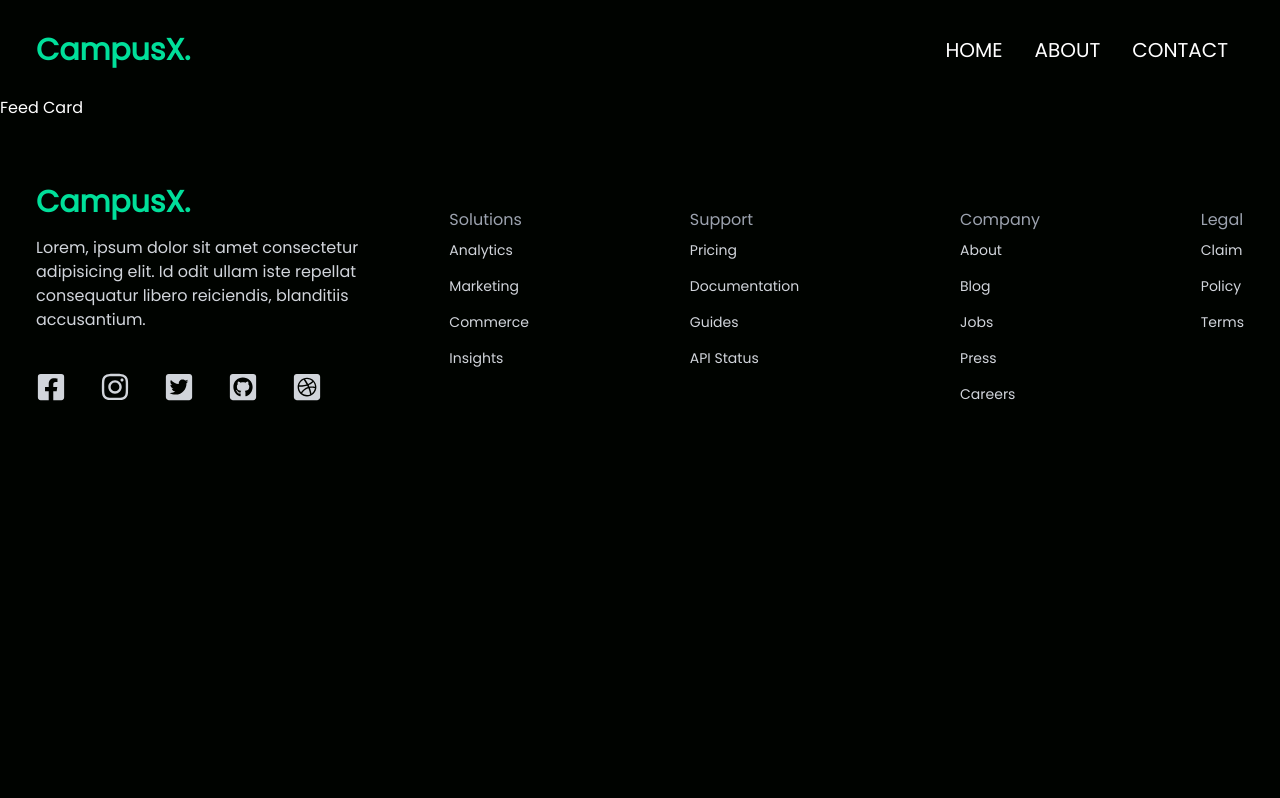
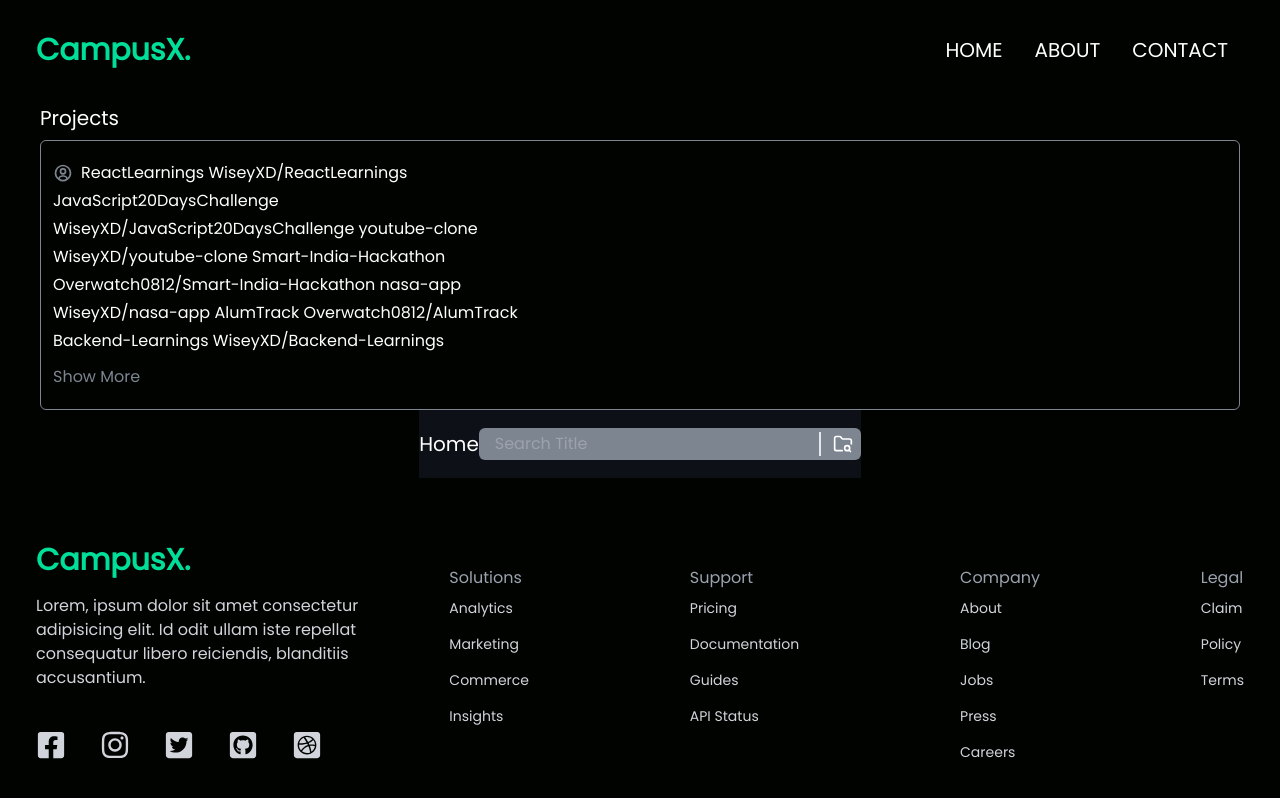
Before and after one commit to Overwatch0812/NASAX, a React (Vite) app in the folder frontend/: page /feed in a window 1280 px wide. Shown: the top 798 px of the page. Built offline with nearby package versions, Linux system fonts and the light colour scheme.

Commit message:
Working on Feedpage

```diff
--- a/frontend/src/components/FeedCard.jsx
+++ b/frontend/src/components/FeedCard.jsx
@@ -1,3 +1,3 @@
 export default function FeedCard() {
-	return <div>Feed Card</div>;
+	return <div></div>;
 }
--- a/frontend/src/components/FeedPage.jsx
+++ b/frontend/src/components/FeedPage.jsx
@@ -1,8 +1,14 @@
 import FeedCard from "./FeedCard";
+import Search from "./Search";
+import Sidebar from "./Sidebar";
 export default function FeedPage() {
 	return (
-		<div className="text-white">
-			<FeedCard />
+		<div className="max-w-[1200px] md:mx-auto flex flex-col mx-3 text-white">
+			<Sidebar />
+			<div className="max-w-[1200px] md:mx-auto bg-baseBG">
+				<Search />
+				<FeedCard />
+			</div>
 		</div>
 	);
 }
--- /dev/null
+++ b/frontend/src/components/Search.jsx
@@ -0,0 +1,21 @@
+import { LuFolderSearch } from "react-icons/lu";
+
+export default function Search() {
+	return (
+		<div className="w-full flex justify-between items-center my-3">
+			<div className="">
+				<h3 className="text-xl my-2">Home</h3>
+			</div>
+			<div className="bg-cardGrey flex gap-3 px-2 rounded-md">
+				<input
+					type="text"
+					className="bg-cardGrey px-2 my-1 border-r-2 text-white"
+					placeholder="Search Title"
+				/>
+				<button>
+					<LuFolderSearch size={20} />
+				</button>
+			</div>
+		</div>
+	);
+}
--- /dev/null
+++ b/frontend/src/components/Sidebar.jsx
@@ -0,0 +1,42 @@
+import { useState } from "react";
+import { BiUserCircle } from "react-icons/bi";
+
+export default function Sidebar() {
+	const [more, setMore] = useState(false);
+	const handleChange = () => {
+		setMore(!more);
+	};
+	return (
+		<div>
+			<h3 className="text-xl my-2">Projects</h3>
+			<div className="w-full px-3 py-5 border border-cardGrey rounded-md">
+				<ul className="list-none flex flex-col gap-1">
+					<li className="flex gap-2 items-center">
+						<BiUserCircle size={20} color="#7d8590" />
+						ReactLearnings WiseyXD/ReactLearnings
+					</li>
+					<li>JavaScript20DaysChallenge</li>
+					<li>WiseyXD/JavaScript20DaysChallenge youtube-clone</li>
+					<li>WiseyXD/youtube-clone Smart-India-Hackathon</li>
+					<li>Overwatch0812/Smart-India-Hackathon nasa-app</li>
+					<li>WiseyXD/nasa-app AlumTrack Overwatch0812/AlumTrack</li>
+					<li>Backend-Learnings WiseyXD/Backend-Learnings</li>
+					{more && (
+						<>
+							<li>ReactLearnings WiseyXD/ReactLearnings</li>
+							<li>JavaScript20DaysChallenge</li>
+							<li>
+								WiseyXD/JavaScript20DaysChallenge youtube-clone
+							</li>
+							<li>WiseyXD/youtube-clone Smart-India-Hackathon</li>
+						</>
+					)}
+				</ul>
+				<span></span>
+				<button className="text-cardGrey mt-3" onClick={handleChange}>
+					{more ? <span> Show Less</span> : <span>Show More</span>}
+				</button>
+			</div>
+		</div>
+	);
+}
--- a/frontend/tailwind.config.js
+++ b/frontend/tailwind.config.js
@@ -2,7 +2,12 @@
 export default {
 	content: ["./index.html", "./src/**/*.{js,ts,jsx,tsx}"],
 	theme: {
-		extend: {},
+		extend: {
+			colors: {
+				cardGrey: "#7d8590",
+				baseBG: "#0d1117",
+			},
+		},
 	},
 	plugins: [],
 };
```
